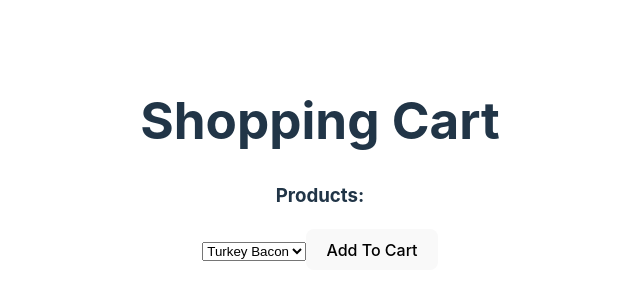
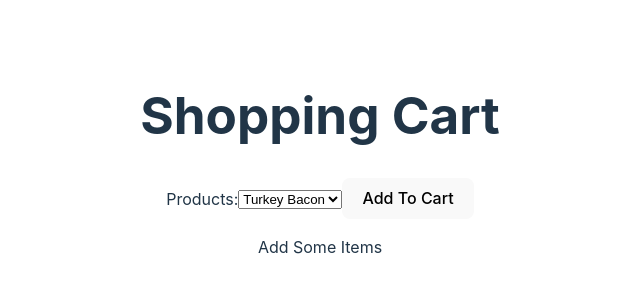
Before and after one commit to sydsnow/React-Assignment-1, a React (Vite) app: page / in a window 1280 px wide. Shown: the part 236-536 px from the top of the page, without its empty margins (320-960 px from the left). Built offline with nearby package versions, Linux system fonts and the light colour scheme.

Commit message:
Some shopping cart changes

```diff
--- a/src/App.jsx
+++ b/src/App.jsx
@@ -13,22 +13,47 @@ const products = [
     "Apples"
   ];
 
+  const userCart = [];
+
+  const [cart, setCart] = useState(userCart);
+
+  const count = 0;
+
+  const [itemCount, setCount] = useState(count);
+
   const selectProducts = (listProducts) =>
   <select>{
       listProducts.map((item, index) =>
       <option key={index}>{item}</option>
-    )}</select>
+      )}</select>;
+
+  // const selectProducts = (listProducts) => {
+  //   const items = listProducts.map((item, index) => {
+  //     return <li key={index}>{item}</li>;
+  //   });
+  //   return <ul>{items}</ul>
+  // }
+
+{/* {selectProducts(products)}<input>{selectProducts(products)}</input>
+<select><input>{selectProducts(products)}</input></select>
+        <input><select><option>{selectProducts(products)}</option></select></input>
+      <div className='cart-items'>
+        <ul>
+          <li>{products[index]}</li>
+        </ul>
+      </div>*/}
 
   return (
     <>
       <h1>Shopping Cart</h1>
-      <section>
-      <h3>Products: </h3>
       <form>
+        <label htmlFor=''>Products:</label>
         {selectProducts(products)}
         <button type="submit">Add To Cart</button>
       </form>
-      </section>
+      <p>
+        {itemCount === 0 ? "Add Some Items" : "You have " + {itemCount} +  " item(s) in your cart"}
+      </p>
     </>
   )
 }
```
Lines whose indentation alone changed are shown as unchanged.
